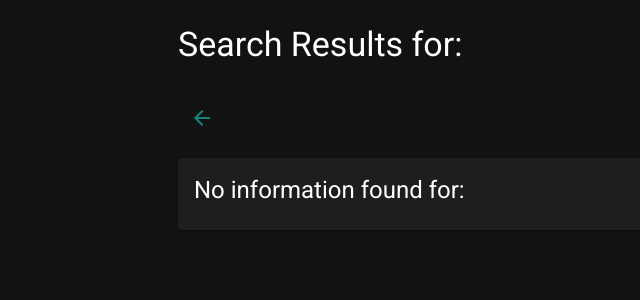
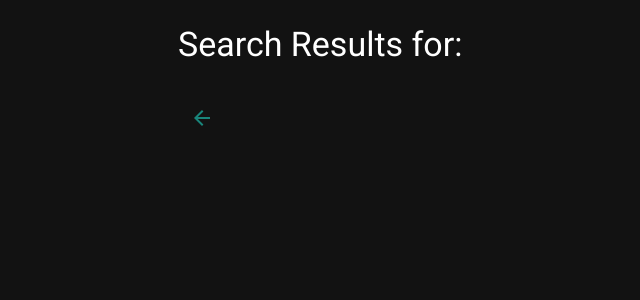
Before and after one commit to Herbert37/nextjs-search-filter-app, a Next.js app: page /item in a window 1280 px wide. Shown: the top 300 px of the page, without its empty margins (36-676 px from the left). Built offline with nearby package versions, Linux system fonts and the light colour scheme.

Commit message:
Showing filtered items

```diff
--- a/src/pages/item/index.jsx
+++ b/src/pages/item/index.jsx
@@ -15,7 +15,7 @@ import Loader from '@/src/components/Loader/Loader';
 export default function Item() {
   const router = useRouter();
   const { search } = router.query;
-  const [searchResults, setSearchResults] = useState([]);
+  const [searchResults, setSearchResults] = useState(null);
   const [showResults, setShowResults] = useState(false);
   const [isLoading, setIsLoading] = useState(true);
 
@@ -24,6 +24,7 @@ export default function Item() {
       if (search) {
         try {
           const response = await axios.get(`/api/users?search=${search}`);
+          setSearchResults([]);
           setSearchResults(response.data);
           response.data.length ? setShowResults(true) : setShowResults(false);
           setIsLoading(false);
@@ -58,7 +59,7 @@ export default function Item() {
           </Link>
         </Grid>
         {showResults && searchResults.map((user, index) => <UserCard key={index} {...user} />)}
-        {!showResults && (
+        {!showResults && searchResults != null && (
           <Grid item xs={12} spacing={2}>
             <Card>
               <CardContent>
```
